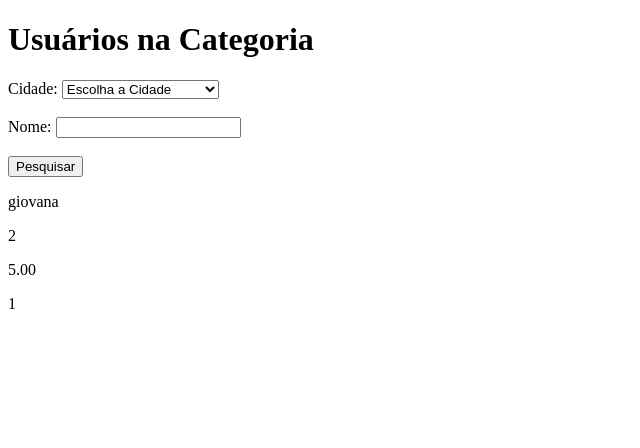
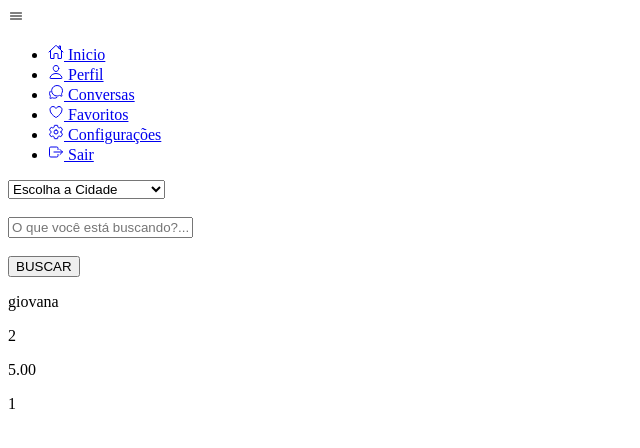
Before and after one commit to Gineris/siteatualizado, a PHP site: page /usuarios_por_categoria.php?id_categoria=1 in a window 1280 px wide. Shown: the top 448 px of the page, without its empty margins (0-640 px from the left). Run offline with PHP 8.4, Linux system fonts and the light colour scheme; data comes from the database, SQL or seed files in the repository; some libraries are stand-ins or nearby versions.

Commit message:
Update usuarios_por_categoria.php
tela de busca pronta, apaenas faltando terminar o css.

```diff
--- a/site.atualizado/html/usuarios_por_categoria.php
+++ b/site.atualizado/html/usuarios_por_categoria.php
@@ -50,17 +50,61 @@ if ($_SERVER['REQUEST_METHOD'] == 'POST') {
 <meta charset="UTF-8">
     <meta name="viewport" content="width=device-width, initial-scale=1.0">
     <title>JundTask</title>
-    <link rel="stylesheet" href="../css/style.css">
+    <link rel="stylesheet" href="../css/stylebusca.css">
     <link rel="stylesheet" href="../bootstrap-5.3.3-dist/css/bootstrap-grid.min.css">
     <link rel="shortcut icon" href="../img/logo@2x.png" type="image/x-icon">
 </head>
-<body>
-    <h1>Usuários na Categoria</h1>
+<body><nav class="menuLateral">
+            <div class="IconExpandir">
+                <ion-icon name="menu-outline" id="btn-exp"></ion-icon>
+            </div>
+
+            <ul>
+                <li class="itemMenu ativo">
+                    <a href="#">
+                        <span class="icon"><ion-icon name="home-outline"></ion-icon></span>
+                        <span class="txtLink">Inicio</span>
+                    </a>
+                </li>
+                <li class="itemMenu">
+                    <a href="#">
+                        <span class="icon"><ion-icon name="person-outline"></ion-icon></span>
+                        <span class="txtLink">Perfil</span>
+                    </a>
+                </li>
+                <li class="itemMenu">
+                    <a href="#">
+                        <span class="icon"><ion-icon name="chatbubbles-outline"></ion-icon></span>
+                        <span class="txtLink">Conversas</span>
+                    </a>
+                </li>
+                <li class="itemMenu">
+                    <a href="#">
+                        <span class="icon"><ion-icon name="heart-outline"></ion-icon></span>
+                        <span class="txtLink">Favoritos</span>
+                    </a>
+                </li>
+                <li class="itemMenu">
+                    <a href="#">
+                        <span class="icon"><ion-icon name="settings-outline"></ion-icon></span>
+                        <span class="txtLink">Configurações</span>
+                    </a>
+                </li>
+                <li class="itemMenu">
+                    <a href="#">
+                        <span class="icon"><ion-icon name="exit-outline"></ion-icon></span>
+                        <span class="txtLink">Sair</span>
+                    </a>
+                </li>
+
+            </ul>
+
+        </nav>
 
     <form action="" method="POST">
-        <label>Cidade:</label>
-        <select name="area_atuação" id="area_atuação">
-            <option value="">Escolha a Cidade</option>
+        <label></label>
+        <select class="category-select" name="area_atuação" id="area_atuação">
+            <option  value="">Escolha a Cidade</option>
             <?php
                 $result_cat = "SELECT * FROM area_atuação ORDER BY cidade";
                 $resultado_cat = mysqli_query($conn, $result_cat);
@@ -76,10 +120,12 @@ if ($_SERVER['REQUEST_METHOD'] == 'POST') {
             ?>
         </select><br><br>
 
-        <label>Nome:</label>
-        <input type="text" name="nome_pesquisa" value="<?php echo htmlspecialchars($nome_pesquisa); ?>"><br><br>
+        <div class="search-container">
+            <div class="pesquisarTrabalhos" name="pesquisarTrabalhos">
+            <input type="text" name="nome_pesquisa" placeholder="O que você está buscando?..." value="<?php echo htmlspecialchars($nome_pesquisa); ?>"><br><br>
+        </div>
 
-        <input type="submit" value="Pesquisar">
+        <button class="search-button">BUSCAR</button>
     </form>
 
     <?php
@@ -100,5 +146,12 @@ if ($_SERVER['REQUEST_METHOD'] == 'POST') {
     }
     ?>
 
+
+
+    <script src="../js/funcaoMenuLateral.js"></script>
+    <script type="module" src="https://unpkg.com/ionicons@7.1.0/dist/ionicons/ionicons.esm.js"></script>
+    <script nomodule src="https://unpkg.com/ionicons@7.1.0/dist/ionicons/ionicons.js"></script>
+    <script src="../bootstrap-5.3.3-dist/js/bootstrap.bundle.min.js"></script>
+
 </body>
 </html>
```
